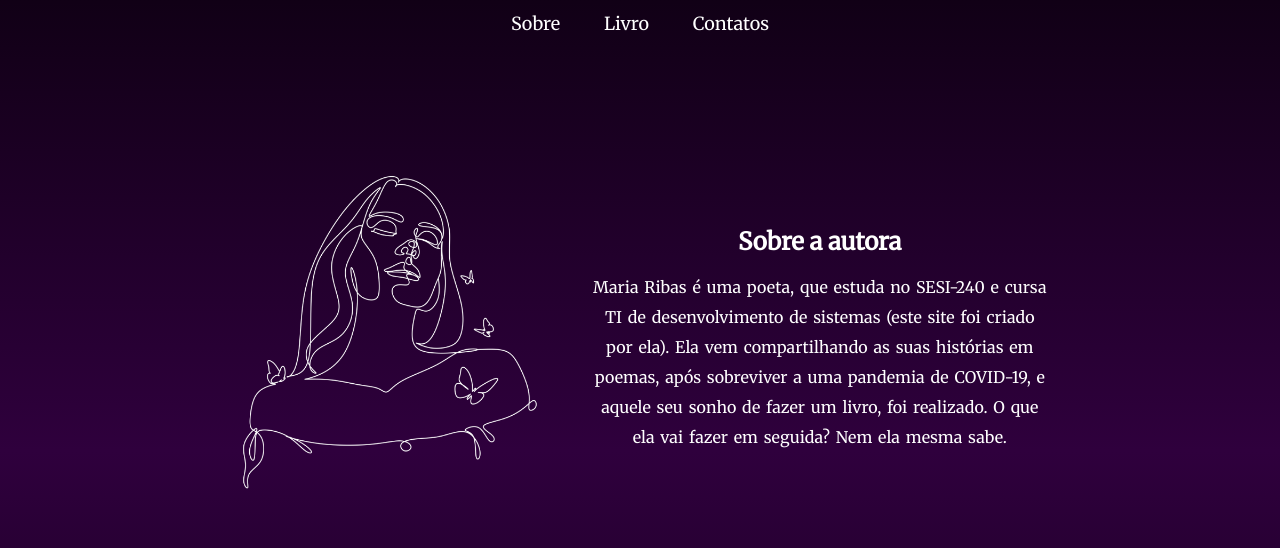
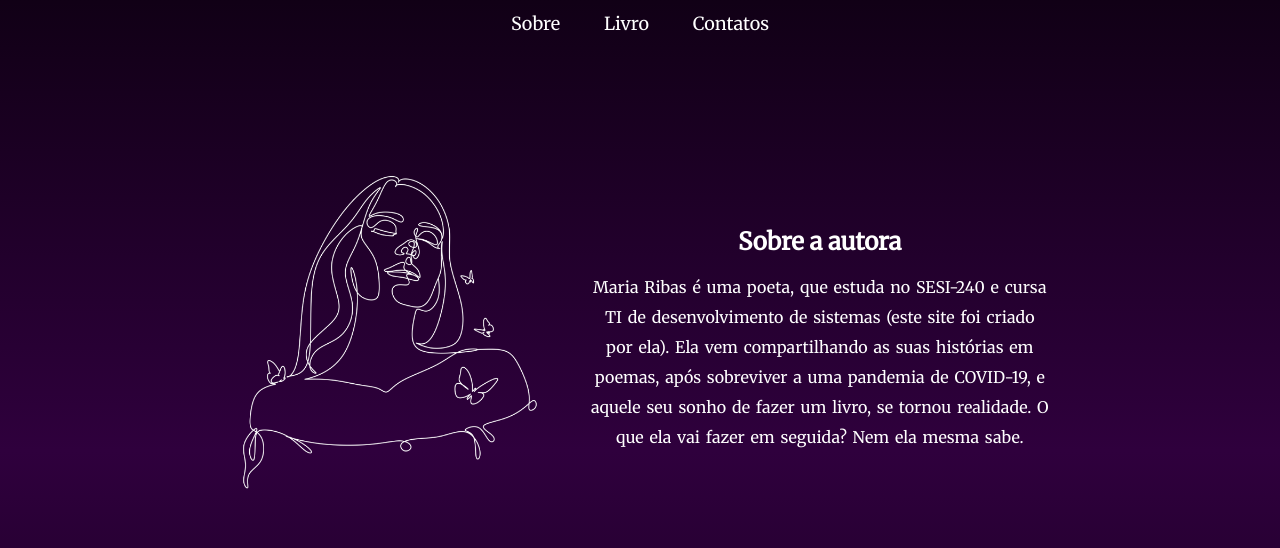
Before and after one commit to luuizaribass/uma-garota-quase-surta-neste-livro, a plain HTML site: page index.html in a window 1280 px wide. Shown: the part 252-800 px from the top of the page. Drawn offline with Linux system fonts and the light colour scheme.

Commit message:
Add files via upload

```diff
--- a/index.html
+++ b/index.html
@@ -24,7 +24,7 @@
             <img id="sobre" src="img/white.png" alt="" class="img-fluid">
             <section >
                 <h1>Sobre a autora</h1>
-                <p>Maria Ribas é uma poeta, que estuda no SESI-240 e  cursa TI de desenvolvimento de sistemas (este site foi criado por ela). Ela vem compartilhando as suas histórias em poemas, após sobreviver a uma pandemia de COVID-19, e aquele seu sonho de fazer um livro, foi realizado. O que ela vai fazer em seguida? Nem ela mesma sabe.</p>
+                <p>Maria Ribas é uma poeta, que estuda no SESI-240 e  cursa TI de desenvolvimento de sistemas (este site foi criado por ela). Ela vem compartilhando as suas histórias em poemas, após sobreviver a uma pandemia de COVID-19, e aquele seu sonho de fazer um livro, se tornou realidade. O que ela vai fazer em seguida? Nem ela mesma sabe.</p>
             </section>
         </div>
 
```
